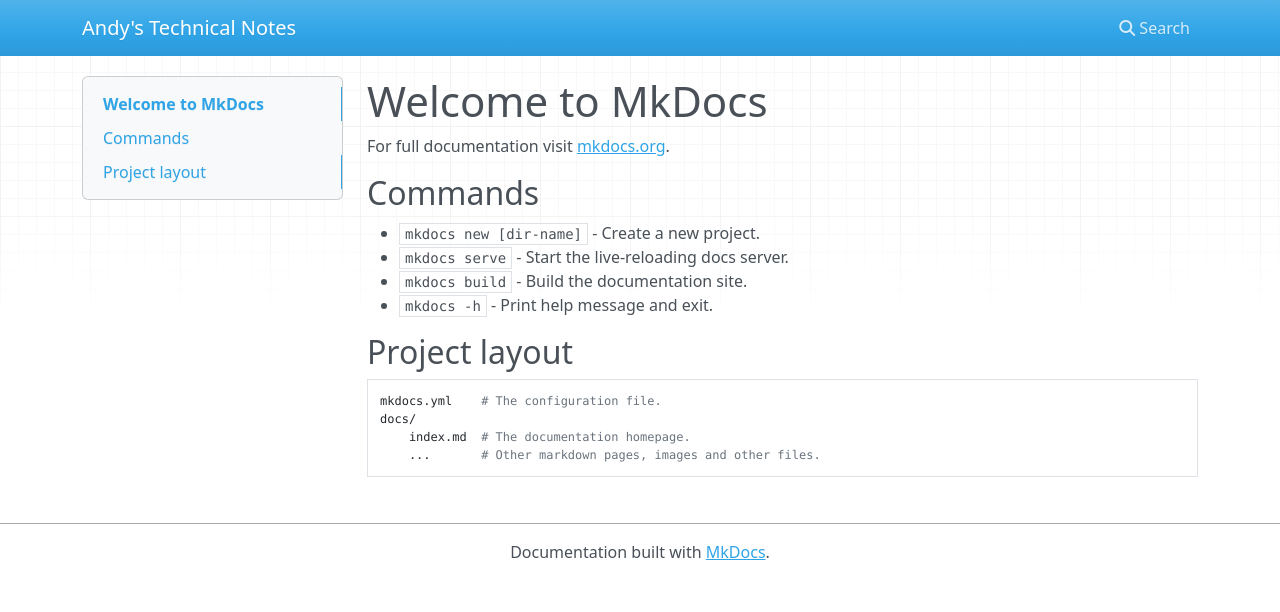
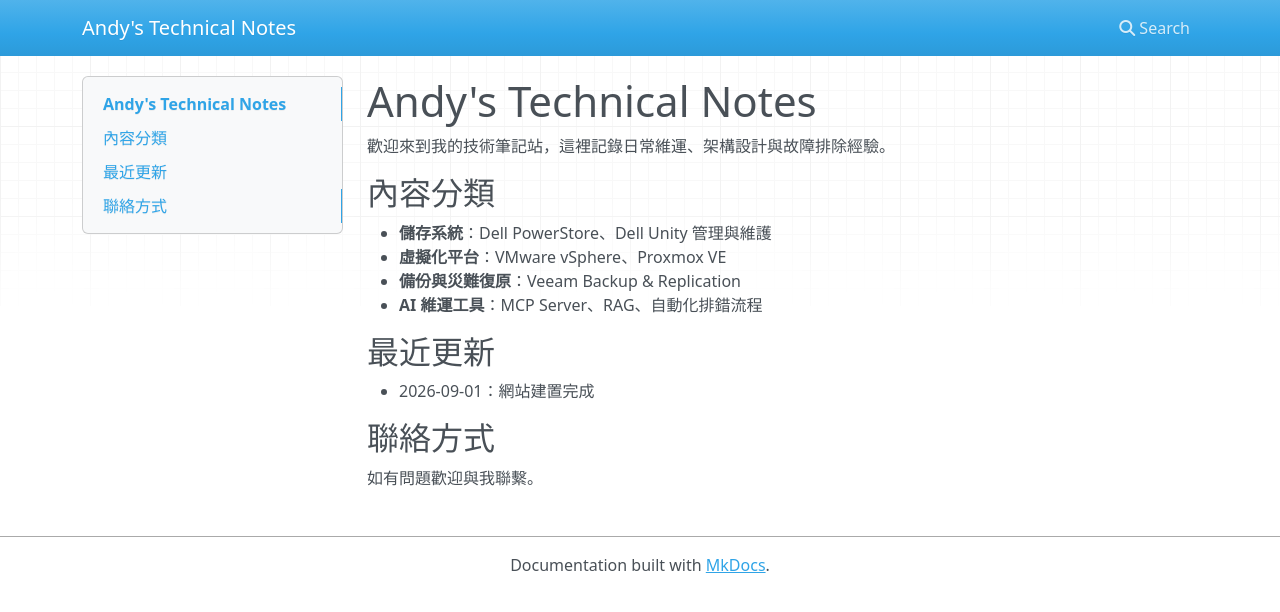
Before and after one commit to Andy0583/Metaage, an MkDocs documentation site: the page built from docs/index.md, in a window 1280 px wide. Shown: the top 612 px of the page. Built offline with MkDocs 1.6.1, drawn with Linux system fonts in a browser that asks for light colours; nearby versions of some CDN libraries.

Commit message:
Revise documentation to personal technical notes
Updated the documentation to reflect personal notes and added sections for content categorization and recent updates.

```diff
--- a/docs/index.md
+++ b/docs/index.md
@@ -1,17 +1,18 @@
-# Welcome to MkDocs
+# Andy's Technical Notes
 
-For full documentation visit [mkdocs.org](https://www.mkdocs.org).
+歡迎來到我的技術筆記站，這裡記錄日常維運、架構設計與故障排除經驗。
 
-## Commands
+## 內容分類
 
-* `mkdocs new [dir-name]` - Create a new project.
-* `mkdocs serve` - Start the live-reloading docs server.
-* `mkdocs build` - Build the documentation site.
-* `mkdocs -h` - Print help message and exit.
+- **儲存系統**：Dell PowerStore、Dell Unity 管理與維護
+- **虛擬化平台**：VMware vSphere、Proxmox VE
+- **備份與災難復原**：Veeam Backup & Replication
+- **AI 維運工具**：MCP Server、RAG、自動化排錯流程
 
-## Project layout
+## 最近更新
 
-    mkdocs.yml    # The configuration file.
-    docs/
-        index.md  # The documentation homepage.
-        ...       # Other markdown pages, images and other files.
+- 2026-09-01：網站建置完成
+
+## 聯絡方式
+
+如有問題歡迎與我聯繫。
```
